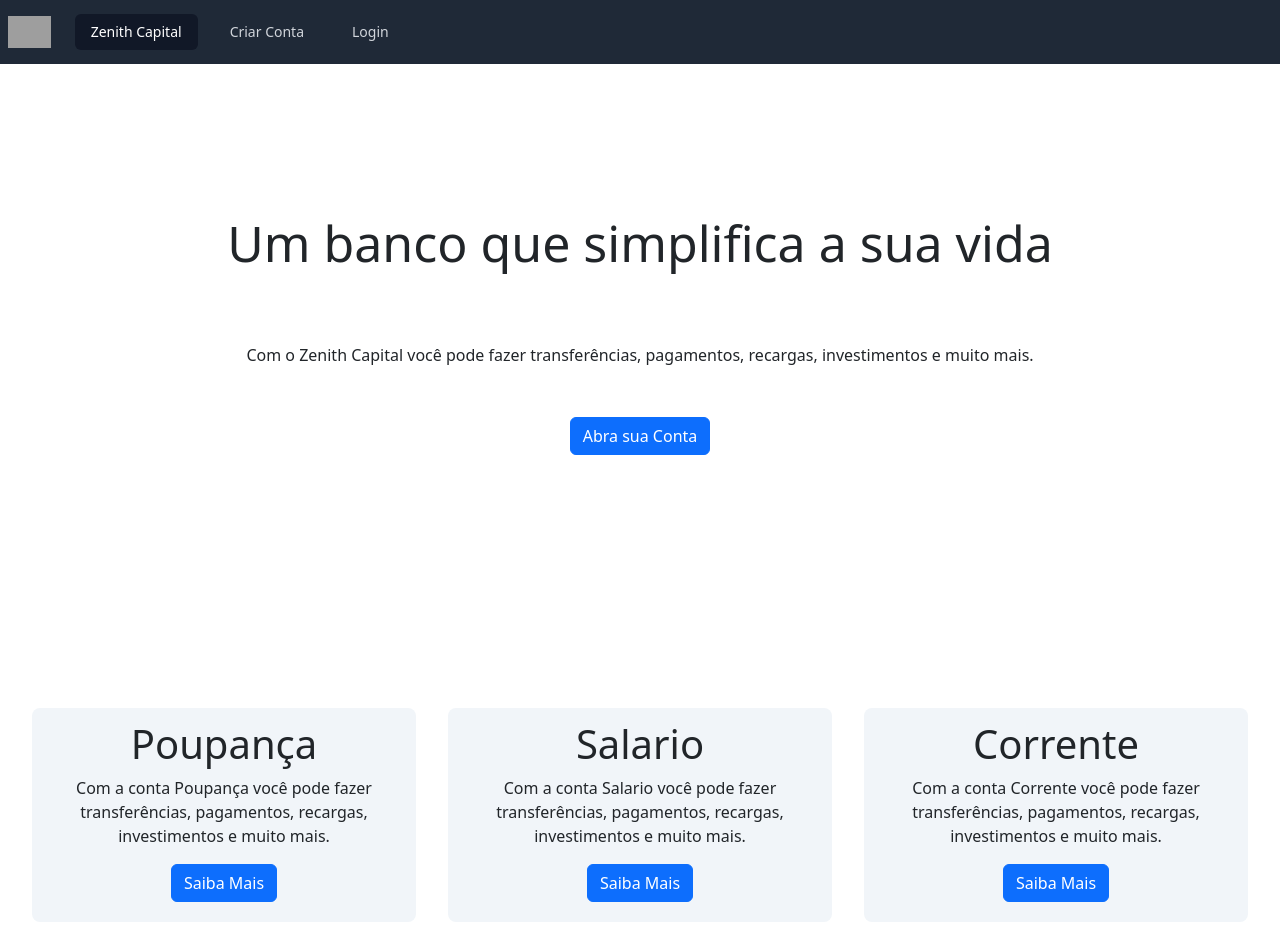
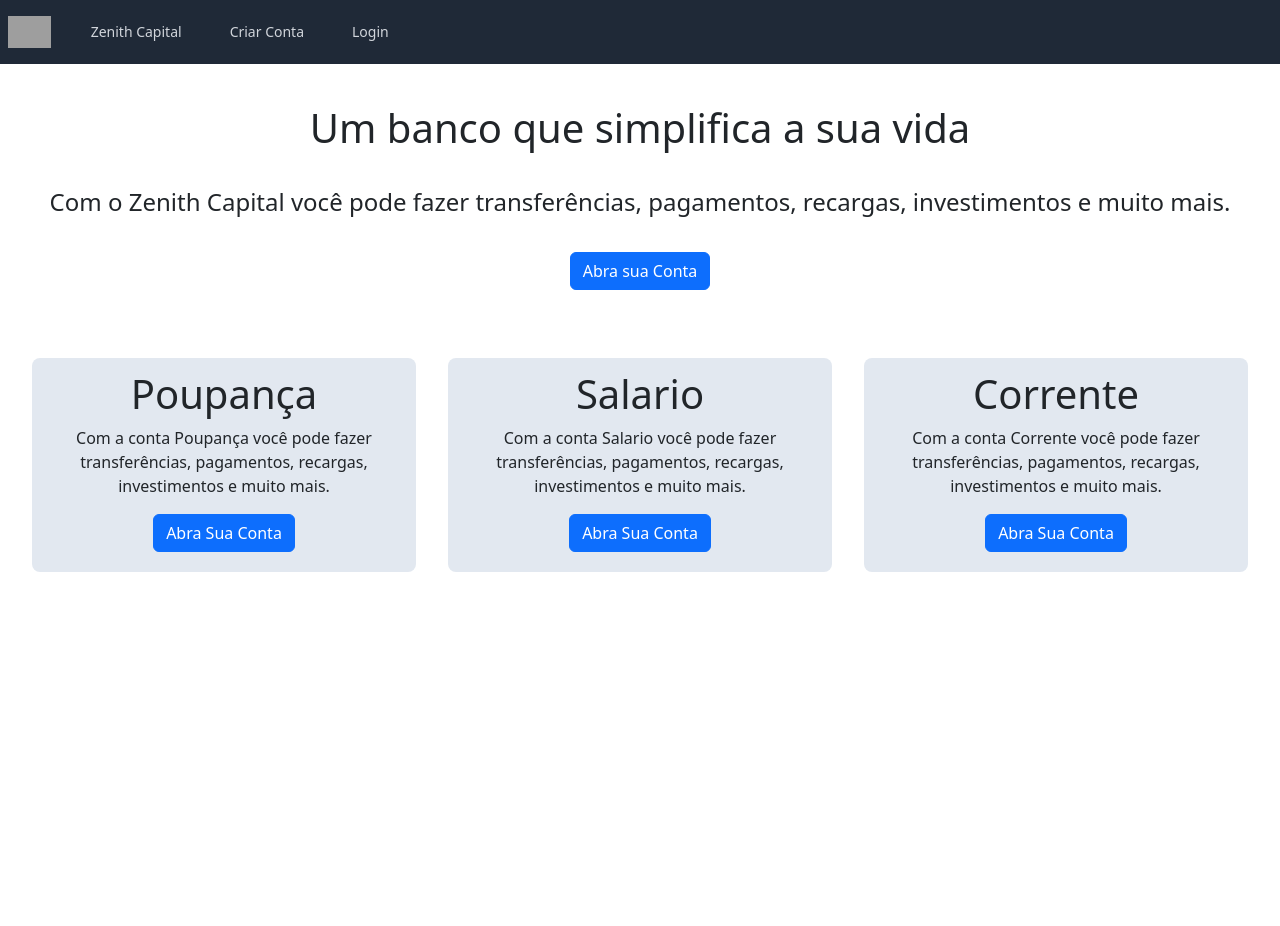
Before and after one commit to ivoaraujo17/projeto_banco_de_dados, a Django app: template homepage/templates/homepage.html in a window 1280 px wide. After the commit the page ends 572 px from the top, so only its background shows below. Run offline with Django 4.2, Linux system fonts and the light colour scheme; the template is opened without the code that fills it, so the values that code supplies are empty; some libraries are stand-ins or nearby versions; grey boxes are pictures that could not be loaded.

Commit message:
ajuste na pagina inicial

```diff
--- a/gerente/views.py
+++ b/gerente/views.py
@@ -36,7 +36,7 @@ def pagina_inicial(request, cpf_gerente):
         conc.append(produtos_contratados)
         nova_lista.append(conc)
 
-    return render(request, 'pagina_inicial_gerente.html', {'concessoes': nova_lista})
+    return render(request, 'pagina_inicial_gerente.html', {'concessoes': nova_lista, 'gerente': True,})
 
 
 def aprovar_concessao(request, concessao_id, decisao):
--- a/homepage/templates/homepage.html
+++ b/homepage/templates/homepage.html
@@ -5,55 +5,67 @@
 {% endblock %}
 
 {% block head %}
-<link rel="stylesheet" type="text/css" href="{% static 'css/homepage/homepage.css' %}">
 {% endblock %}
 
 {% block content %}
-<div id="homepage" >
-        <div id="texto1">
-            <h1>Um banco que simplifica a sua vida</h1>
+<div class="overflow px-3 pt-4 py-5">
+        <div class="flex justify-center py-3">
+            <h1 class="font-family:Georgia text-[40px]">Um banco que simplifica a sua vida</h1>
         </div>
-        <p id="texto2">Com o Zenith Capital você pode fazer transferências, pagamentos, recargas, investimentos e muito mais.</p>
-        <button id="botao_abra"class="btn btn-primary" >Abra sua Conta</button>
+        <div class="flex justify-center py-3">
+            <p class="font-family:Georgia text-[24px]">
+                Com o Zenith Capital você pode fazer transferências, pagamentos, recargas, investimentos e muito mais.
+            </p>
+        </div>
+        <div class="flex justify-center py-3">
+            <a href="{% url 'cliente:criar_conta' %}">
+                <button id="botao_abra"class="btn btn-primary" >Abra sua Conta</button>
+            </a>
+        </div>
 </div>
-
 <div id="tipo_conta" class="px-3 py-1 flex">
-    <div class="px-3  w-4/12">
-        <div id="poupanca" class="px-4 py-1 bg-slate-100 rounded-lg">
-            <div style="height: 150;">
+    <div class="px-3  w-full">
+        <div class="px-4 py-1 bg-slate-200 rounded-lg">
+            <div class="flex justify-center">
                 <h2 class="fs-1 py-2">Poupança</h2>
             </div>
-            <div class="text-center" style="height: 150;">
-                <p class ="text-break" style="height: 150;">Com a conta Poupança você pode fazer transferências, pagamentos, recargas, investimentos e muito mais.</p>
+            <div class="text-center">
+                <p class ="text-break">Com a conta Poupança você pode fazer transferências, pagamentos, recargas, investimentos e muito mais.</p>
             </div>
-            <div class="py-3" style="height: 150;">
-                <button href="#" class="btn btn-primary" style="height: 150;">Saiba Mais</button>
+            <div class="flex justify-center py-3 ">
+                <a href="{% url 'cliente:criar_conta' %}">
+                    <button class="btn btn-primary">Abra Sua Conta</button>
+                </a>
             </div>
         </div>
     </div>
-    <div class="px-3  w-4/12">
-        <div id="salario" class="px-4 py-1 bg-slate-100 rounded-lg">
-            <div style="height: 150;">
+    <div class="px-3 w-full">
+        <div class="px-4 py-1 bg-slate-200 rounded-lg">
+            <div class="flex justify-center">
                 <h2 class="fs-1 py-2">Salario</h2>
             </div>
-            <div class="text-center" style="height: 150;">
-                <p class ="text-break" style="height: 150;">Com a conta Salario você pode fazer transferências, pagamentos, recargas, investimentos e muito mais.</p>
+            <div class="text-center">
+                <p class ="text-break">Com a conta Salario você pode fazer transferências, pagamentos, recargas, investimentos e muito mais.</p>
             </div>
-            <div class="py-3" style="height: 150;">
-                <button href="#" class="btn btn-primary" style="height: 150;">Saiba Mais</button>
+            <div class="flex justify-center py-3 ">
+                <a href="{% url 'cliente:criar_conta' %}">
+                    <button class="btn btn-primary">Abra Sua Conta</button>
+                </a>
             </div>
         </div>
     </div>
-    <div class="px-3 w-4/12">
-        <div id="corrente" class="px-4 py-1 bg-slate-100 rounded-lg">
-            <div style="height: 150;">
+    <div class="px-3 w-full">
+        <div class="px-4 py-1 bg-slate-200 rounded-lg">
+            <div class="flex justify-center">
                 <h2 class="fs-1 py-2">Corrente</h2>
             </div>
-            <div class="text-center" style="height: 150;">
-                <p class ="text-break" style="height: 150;">Com a conta Corrente você pode fazer transferências, pagamentos, recargas, investimentos e muito mais.</p>
+            <div class="text-center">
+                <p class ="text-break">Com a conta Corrente você pode fazer transferências, pagamentos, recargas, investimentos e muito mais.</p>
             </div>
-            <div class="py-3" style="height: 150;">
-                <button href="#" class="btn btn-primary" style="height: 150;">Saiba Mais</button>
+            <div class="flex justify-center py-3 ">
+                <a href="{% url 'cliente:criar_conta' %}">
+                    <button href="#" class="btn btn-primary">Abra Sua Conta</button>
+                </a>
             </div>
 
         </div>
--- a/static/css/homepage/homepage.css
+++ /dev/null
@@ -1,44 +0,0 @@
-#homepage {
-    overflow: hidden;
-    display: flex;
-    justify-content: center;
-    align-items: center;
-    flex-direction: column;
-    background-repeat: no-repeat;
-    background-size:cover;
-    height: 80vh;
-  }
-
-#texto1{
-    font-size: 50px;
-    margin-top: -100px;
-    margin-bottom: 70px;
-}
-#texto2{
-    margin-bottom: 50px;
-}
-
-/*tipos de conta*/
-
-#poupanca{
-    align-items: center;
-    justify-content: center;
-    display: flex;
-    flex-direction: column;
-
-
-}
-#corrente{
-    align-items: center;
-    justify-content: center;
-    display: flex;
-    flex-direction: column;
-
-}
-
-#salario{
-    align-items: center;
-    justify-content: center;
-    display: flex;
-    flex-direction: column;
-}
--- a/templates/navbar.html
+++ b/templates/navbar.html
@@ -39,7 +39,11 @@
           <div class="hidden sm:ml-6 sm:block">
             <div class="flex space-x-4">
               <!-- Current: "bg-gray-900 text-white", Default: "text-gray-300 hover:bg-gray-700 hover:text-white" -->
-              <a href="#" class="bg-gray-900 text-white rounded-md px-3 py-2 text-sm font-medium" aria-current="page">Zenith Capital</a>
+              {% if user.is_authenticated %}
+                <a class="bg-gray-900 text-white rounded-md px-3 py-2 text-sm font-medium" aria-current="page">Zenith Capital</a>
+              {% else %}
+                <a href="{% url 'homepage:homepage' %}" class="text-gray-300 hover:bg-gray-700 hover:text-white rounded-md px-3 py-2 text-sm font-medium">Zenith Capital</a>
+              {% endif %}
               {% if not user.is_authenticated %}
                 <a href="{% url 'cliente:criar_conta' %}" class="text-gray-300 hover:bg-gray-700 hover:text-white rounded-md px-3 py-2 text-sm font-medium">Criar Conta</a>
                 <a href="{% url 'cliente:login' %}" class="text-gray-300 hover:bg-gray-700 hover:text-white rounded-md px-3 py-2 text-sm font-medium">Login</a>
@@ -48,17 +52,24 @@
           </div>
         </div>
         <!-- botao de trocar de conta -->
-        <div>
+        <div class="px-3">
           {% if user.is_authenticated %}
-            <a href="{% url 'conta_bancaria:escolha_tipo_conta' %}" class="text-gray-300 hover:bg-gray-700 hover:text-white rounded-md px-3 py-2 text-sm font-medium">Trocar de conta</a>
+            {% if not gerente %}
+                  <a href="{% url 'conta_bancaria:escolha_tipo_conta' %}" class="text-gray-300 hover:bg-gray-700 hover:text-white rounded-md px-3 py-2 text-sm font-medium">Trocar de conta</a>
+            {% endif %}
           {% endif %}
         </div>
-        <div class="flex">
-          {% if user.is_authenticated %}
-              <p class="text-gray-300">{{ user.email }}</p>
-              <a href="{% url 'cliente:logout' %}" class="text-gray-300 hover:bg-gray-700 hover:text-white rounded-md px-3 py-2 text-sm font-medium">Logout</a>
-          {% endif %}
-        </div>
+        {% if user.is_authenticated %}
+          <div class="flex px-3 justify-center text-center">
+              <p class="text-gray-300 text-center">{{ user.email }}</p>
+          </div>
+          <div class="px-3 justify-center text-center">
+            <a href="{% url 'cliente:logout' %}"
+              class="text-gray-300 hover:bg-gray-700 hover:text-white rounded-md px-3 py-2 text-sm font-medium">
+              Logout
+            </a>
+          </div>
+        {% endif %}
       </div>
     </div>
   </nav>
```
Also changed, not shown: db.sqlite3.
